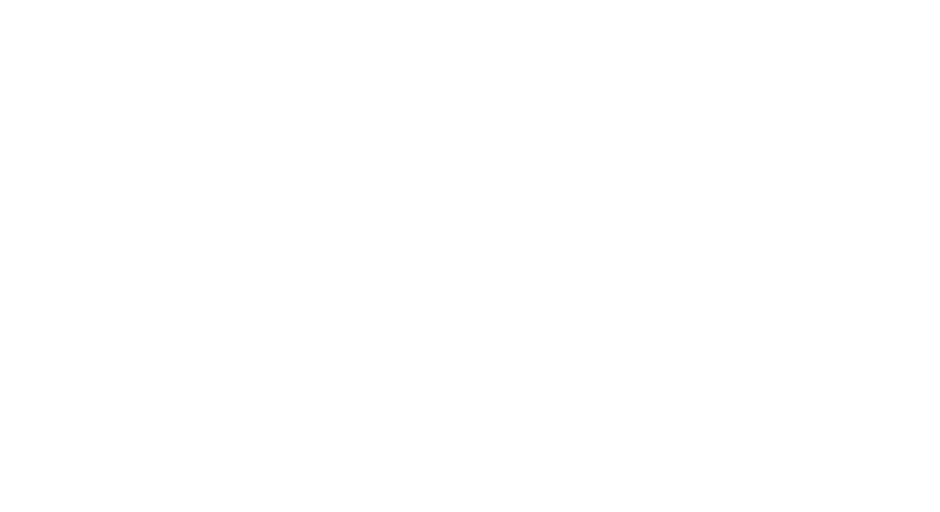
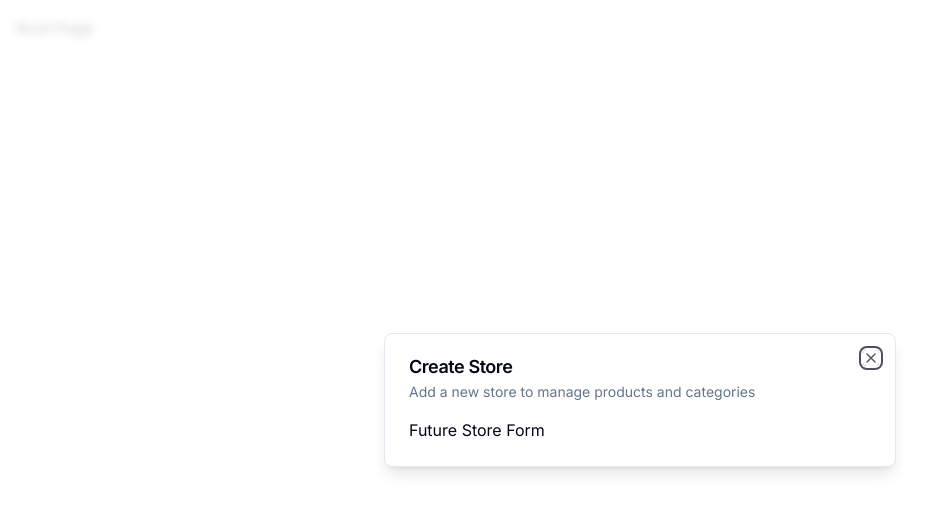
Before and after one commit to naushadraien/OnlineStore-Admin-Dashboard, a Next.js app: page / in a window 1280 px wide. Shown: the top 512 px of the page, without its empty margins (0-940 px from the left). Built offline with nearby package versions, Linux system fonts and the light colour scheme.

Commit message:
ci:modal for creating store is done

```diff
--- a/app/(root)/page.tsx
+++ b/app/(root)/page.tsx
@@ -1,11 +1,15 @@
-import { UserButton } from "@clerk/nextjs";
+"use client";
+import { useEffect } from "react";
+import { useStoreModal } from "@/hooks/use-store-modal";
 
 const SetupPage = () => {
-  return (
-    <div className="h-screen">
-      <UserButton afterSignOutUrl="/" />
-    </div>
-  );
+  const { openModal, isOpen } = useStoreModal((state) => state);
+  useEffect(() => {
+    if (!isOpen) {
+      openModal();
+    }
+  }, [isOpen, openModal]);
+  return <div className="p-4">Root Page</div>;
 };
 
 export default SetupPage;
--- a/app/layout.tsx
+++ b/app/layout.tsx
@@ -2,6 +2,7 @@
 import { Inter } from "next/font/google";
 import "./globals.css";
 import { ClerkProvider } from "@clerk/nextjs";
+import { ModalProvider } from "@/providers/modal-provider";
 
 const inter = Inter({ subsets: ["latin"] });
 
@@ -18,7 +19,10 @@
   return (
     <ClerkProvider>
       <html lang="en">
-        <body className={inter.className}>{children}</body>
+        <body className={inter.className}>
+          <ModalProvider />
+          {children}
+        </body>
       </html>
     </ClerkProvider>
   );
--- /dev/null
+++ b/components/modals/store.modal.tsx
@@ -0,0 +1,18 @@
+"use client"
+
+import { Modal } from "@/components/ui/modal"
+import { useStoreModal } from "@/hooks/use-store-modal"
+
+export const StoreModal = () => {
+    const storeModal = useStoreModal();
+    return (
+        <Modal
+        title="Create Store"
+        description="Add a new store to manage products and categories"
+        isOpen={storeModal.isOpen}
+        onClose={storeModal.closeModal}
+        >
+            Future Store Form
+        </Modal>
+    )
+}
--- /dev/null
+++ b/components/ui/dialog.tsx
@@ -0,0 +1,122 @@
+"use client"
+
+import * as React from "react"
+import * as DialogPrimitive from "@radix-ui/react-dialog"
+import { X } from "lucide-react"
+
+import { cn } from "@/lib/utils"
+
+const Dialog = DialogPrimitive.Root
+
+const DialogTrigger = DialogPrimitive.Trigger
+
+const DialogPortal = DialogPrimitive.Portal
+
+const DialogClose = DialogPrimitive.Close
+
+const DialogOverlay = React.forwardRef<
+  React.ElementRef<typeof DialogPrimitive.Overlay>,
+  React.ComponentPropsWithoutRef<typeof DialogPrimitive.Overlay>
+>(({ className, ...props }, ref) => (
+  <DialogPrimitive.Overlay
+    ref={ref}
+    className={cn(
+      "fixed inset-0 z-50 bg-background/80 backdrop-blur-sm data-[state=open]:animate-in data-[state=closed]:animate-out data-[state=closed]:fade-out-0 data-[state=open]:fade-in-0",
+      className
+    )}
+    {...props}
+  />
+))
+DialogOverlay.displayName = DialogPrimitive.Overlay.displayName
+
+const DialogContent = React.forwardRef<
+  React.ElementRef<typeof DialogPrimitive.Content>,
+  React.ComponentPropsWithoutRef<typeof DialogPrimitive.Content>
+>(({ className, children, ...props }, ref) => (
+  <DialogPortal>
+    <DialogOverlay />
+    <DialogPrimitive.Content
+      ref={ref}
+      className={cn(
+        "fixed left-[50%] top-[50%] z-50 grid w-full max-w-lg translate-x-[-50%] translate-y-[-50%] gap-4 border bg-background p-6 shadow-lg duration-200 data-[state=open]:animate-in data-[state=closed]:animate-out data-[state=closed]:fade-out-0 data-[state=open]:fade-in-0 data-[state=closed]:zoom-out-95 data-[state=open]:zoom-in-95 data-[state=closed]:slide-out-to-left-1/2 data-[state=closed]:slide-out-to-top-[48%] data-[state=open]:slide-in-from-left-1/2 data-[state=open]:slide-in-from-top-[48%] sm:rounded-lg",
+        className
+      )}
+      {...props}
+    >
+      {children}
+      <DialogPrimitive.Close className="absolute right-4 top-4 rounded-sm opacity-70 ring-offset-background transition-opacity hover:opacity-100 focus:outline-none focus:ring-2 focus:ring-ring focus:ring-offset-2 disabled:pointer-events-none data-[state=open]:bg-accent data-[state=open]:text-muted-foreground">
+        <X className="h-4 w-4" />
+        <span className="sr-only">Close</span>
+      </DialogPrimitive.Close>
+    </DialogPrimitive.Content>
+  </DialogPortal>
+))
+DialogContent.displayName = DialogPrimitive.Content.displayName
+
+const DialogHeader = ({
+  className,
+  ...props
+}: React.HTMLAttributes<HTMLDivElement>) => (
+  <div
+    className={cn(
+      "flex flex-col space-y-1.5 text-center sm:text-left",
+      className
+    )}
+    {...props}
+  />
+)
+DialogHeader.displayName = "DialogHeader"
+
+const DialogFooter = ({
+  className,
+  ...props
+}: React.HTMLAttributes<HTMLDivElement>) => (
+  <div
+    className={cn(
+      "flex flex-col-reverse sm:flex-row sm:justify-end sm:space-x-2",
+      className
+    )}
+    {...props}
+  />
+)
+DialogFooter.displayName = "DialogFooter"
+
+const DialogTitle = React.forwardRef<
+  React.ElementRef<typeof DialogPrimitive.Title>,
+  React.ComponentPropsWithoutRef<typeof DialogPrimitive.Title>
+>(({ className, ...props }, ref) => (
+  <DialogPrimitive.Title
+    ref={ref}
+    className={cn(
+      "text-lg font-semibold leading-none tracking-tight",
+      className
+    )}
+    {...props}
+  />
+))
+DialogTitle.displayName = DialogPrimitive.Title.displayName
+
+const DialogDescription = React.forwardRef<
+  React.ElementRef<typeof DialogPrimitive.Description>,
+  React.ComponentPropsWithoutRef<typeof DialogPrimitive.Description>
+>(({ className, ...props }, ref) => (
+  <DialogPrimitive.Description
+    ref={ref}
+    className={cn("text-sm text-muted-foreground", className)}
+    {...props}
+  />
+))
+DialogDescription.displayName = DialogPrimitive.Description.displayName
+
+export {
+  Dialog,
+  DialogPortal,
+  DialogOverlay,
+  DialogClose,
+  DialogTrigger,
+  DialogContent,
+  DialogHeader,
+  DialogFooter,
+  DialogTitle,
+  DialogDescription,
+}
--- /dev/null
+++ b/components/ui/modal.tsx
@@ -0,0 +1,42 @@
+"use client";
+import {
+  Dialog,
+  DialogContent,
+  DialogDescription,
+  DialogHeader,
+  DialogTitle,
+} from "@/components/ui/dialog";
+
+interface ModalProps {
+  title: string;
+  description: string;
+  isOpen: boolean;
+  onClose: () => void;
+  children?: React.ReactNode;
+}
+
+//This modal is made which was not in shadCN ui library
+export const Modal: React.FC<ModalProps> = ({
+  title,
+  description,
+  isOpen,
+  onClose,
+  children,
+}) => {
+  const onChange = (open: boolean) => {
+    if (!open) {
+      onClose();
+    }
+  };
+  return (
+    <Dialog open={isOpen} onOpenChange={onChange}>
+      <DialogContent>
+        <DialogHeader>
+          <DialogTitle>{title}</DialogTitle>
+          <DialogDescription>{description}</DialogDescription>
+        </DialogHeader>
+        <div>{children}</div>
+      </DialogContent>
+    </Dialog>
+  );
+};
--- /dev/null
+++ b/hooks/use-store-modal.tsx
@@ -0,0 +1,13 @@
+import { create } from "zustand";
+
+interface useStoreModalStore {
+  isOpen: boolean;
+  openModal: () => void;
+  closeModal: () => void;
+}
+
+export const useStoreModal = create<useStoreModalStore>((set) => ({
+  isOpen: false,
+  openModal: () => set({ isOpen: true }),
+  closeModal: () => set({ isOpen: false }),
+}));
--- a/middleware.ts
+++ b/middleware.ts
@@ -3,7 +3,9 @@
 // This example protects all routes including api/trpc routes
 // Please edit this to allow other routes to be public as needed.
 // See https://clerk.com/docs/references/nextjs/auth-middleware for more information about configuring your Middleware
-export default authMiddleware({});
+export default authMiddleware({
+  publicRoutes: ["/"],
+});
 
 export const config = {
   matcher: ["/((?!.+\\.[\\w]+$|_next).*)", "/", "/(api|trpc)(.*)"],
--- a/package.json
+++ b/package.json
@@ -11,6 +11,7 @@
   "dependencies": {
     "@clerk/nextjs": "^4.27.7",
     "@hookform/resolvers": "^3.3.2",
+    "@radix-ui/react-dialog": "^1.0.5",
     "@radix-ui/react-label": "^2.0.2",
     "@radix-ui/react-slot": "^1.0.2",
     "class-variance-authority": "^0.7.0",
@@ -22,7 +23,8 @@
     "react-hook-form": "^7.49.1",
     "tailwind-merge": "^2.1.0",
     "tailwindcss-animate": "^1.0.7",
-    "zod": "^3.22.4"
+    "zod": "^3.22.4",
+    "zustand": "^4.4.7"
   },
   "devDependencies": {
     "@types/node": "^20",
--- /dev/null
+++ b/providers/modal-provider.tsx
@@ -0,0 +1,21 @@
+"use client";
+import { useEffect, useState } from "react";
+
+import { StoreModal } from "@/components/modals/store.modal";
+
+export const ModalProvider = () => {
+  const [isMounted, setIsMounted] = useState(false); //for avoiding hydration Error
+  useEffect(() => {
+    setIsMounted(true);
+  }, []);
+
+  if (!isMounted) {
+    return null;
+  }
+
+  return (
+    <>
+      <StoreModal />
+    </>
+  );
+};
```
Also changed, not shown: 1 other file (tests, documents, lock files or other folders).
